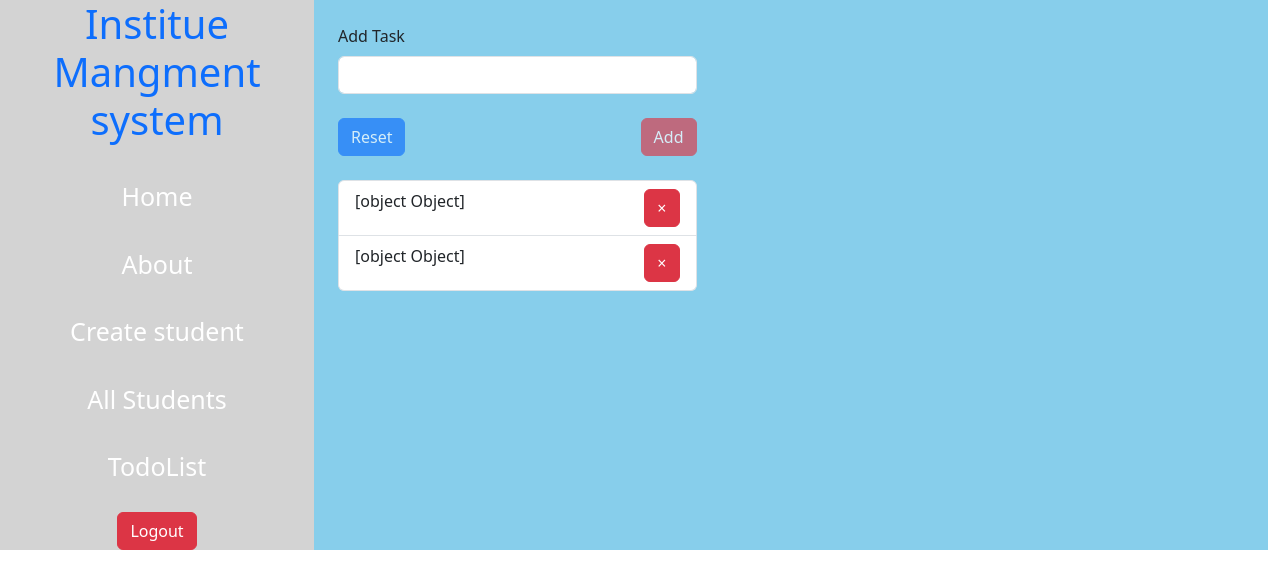
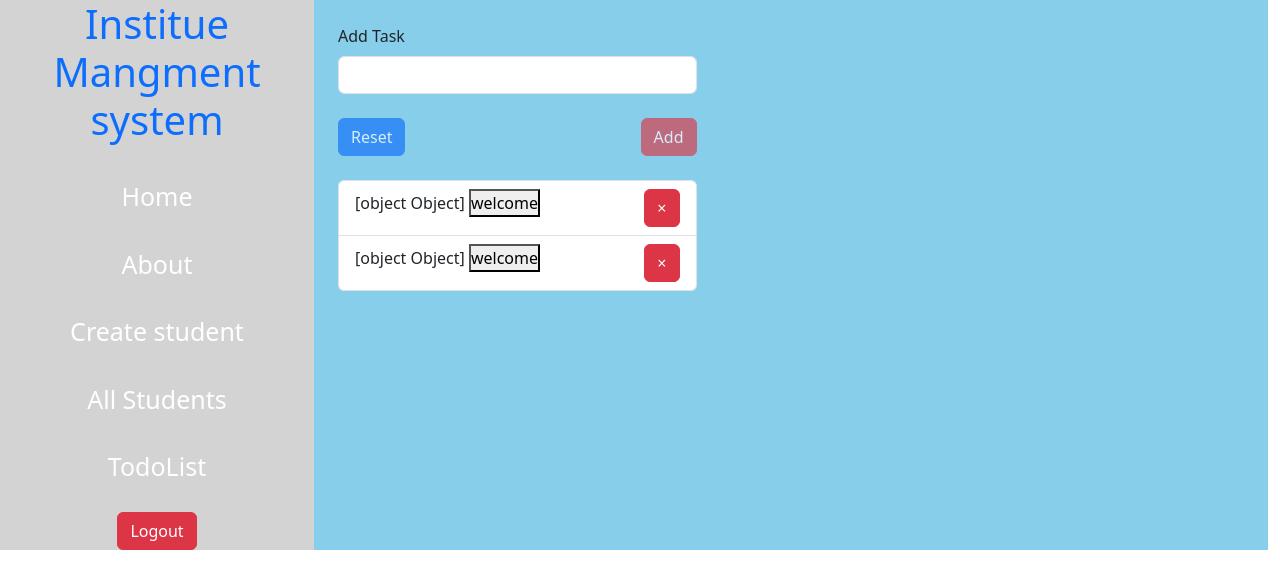
Before and after one commit to Raju-7702133686/project2, an Angular app: page /dashboard/todoForm in a window 1280 px wide. Shown: the top 588 px of the page. Built offline with nearby package versions, Linux system fonts and the light colour scheme; sample sign-in values are in the browser's storage.

Commit message:
this is not required

```diff
--- a/src/app/components/todolist/todolist.component.html
+++ b/src/app/components/todolist/todolist.component.html
@@ -3,9 +3,10 @@
         <ul class="list-group">
             <li class="list-group-item" *ngFor="let item of list; let i =index">{{item}}
                 <button class="btn btn-danger right" (click)="remove(i)">&times;</button>
-
+                <button>welcome</button>
             </li>
         </ul>
 
+
     </div>
 </div>
```
